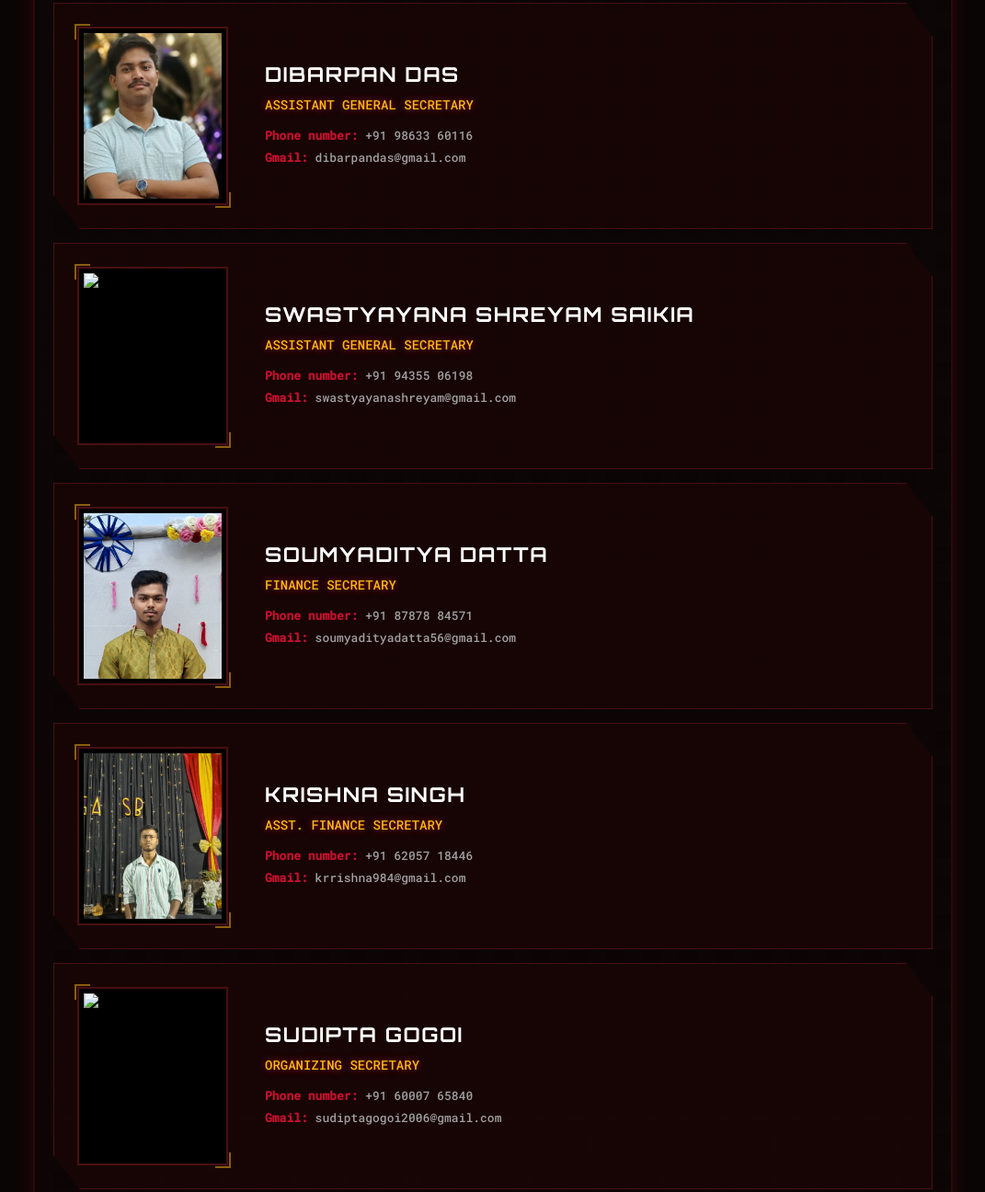
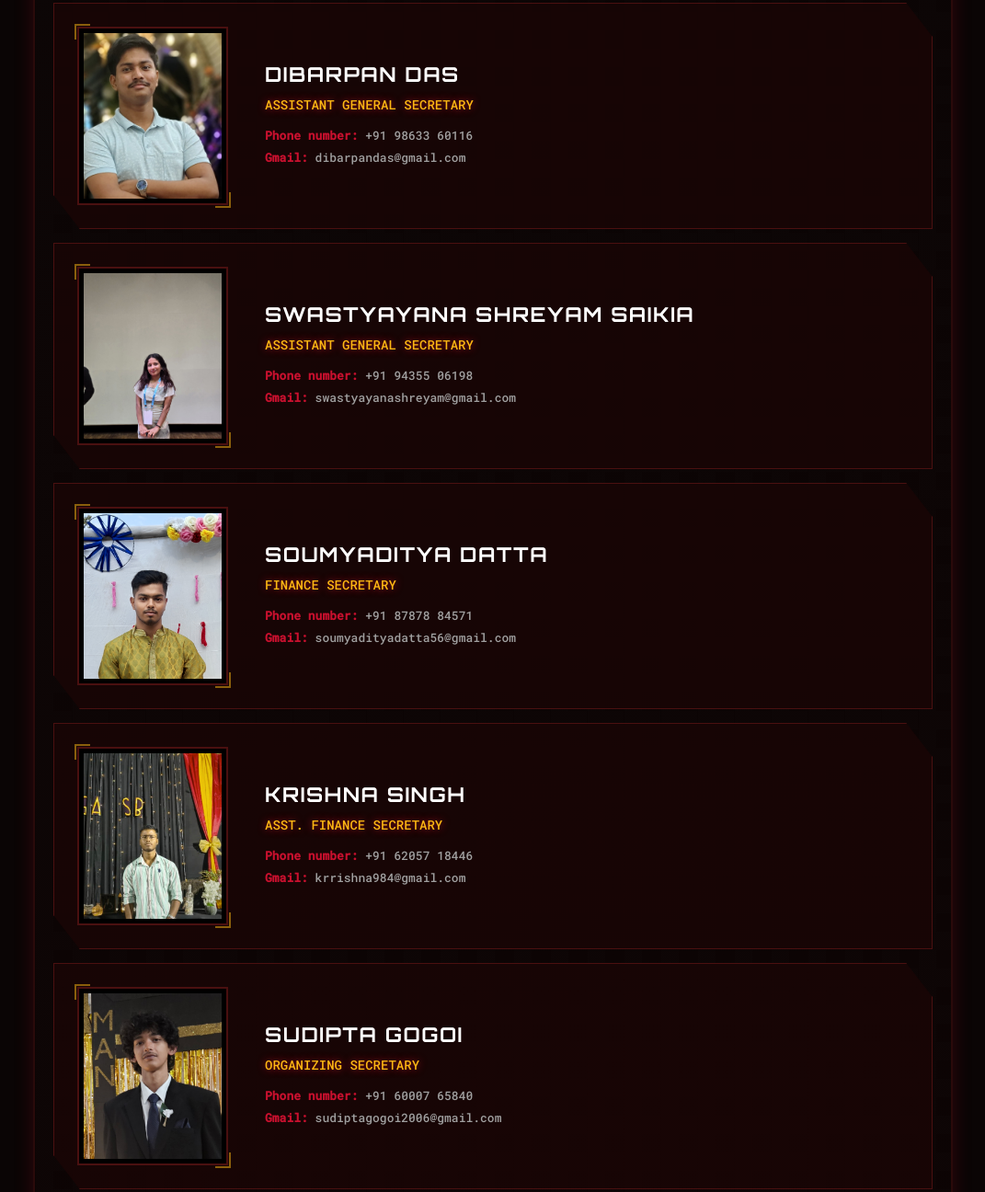
Before and after one commit to me24tnpnerist-cyber/man-web-aasset, a plain HTML site: page index.html in a window 1280 px wide. Shown: the part 949-2245 px from the top of the page at 92% size, without its empty margins (104-1175 px from the left). Drawn offline with Linux system fonts and the light colour scheme.

Commit message:
Update index.html

```diff
--- a/index.html
+++ b/index.html
@@ -38,10 +38,10 @@ body { background-color: #0a0505; margin: 0; padding: 20px 0; }
 <div class="stark-row"><div class="stark-image"><img src="photo/Web-image.jpg" alt="Dr. Nitish Kumar"></div><div class="stark-details"><h3>DR. NITISH KUMAR</h3><p class="stark-role">MAN Coordinator</p></div></div>
 <div class="stark-row"><div class="stark-image"><img src="photo/WhatsApp%20Image%202026-05-30%20at%2011.00.17%20PM.jpeg" alt="Dikshitav Hazarika"></div><div class="stark-details"><h3>DIKSHITAV HAZARIKA</h3><p class="stark-role">General Secretary</p><p class="stark-data"><span>Phone number:</span> +91 88228 33628</p><p class="stark-data"><span>Gmail:</span> dikshitavhazarika06@gmail.com</p></div></div>
 <div class="stark-row"><div class="stark-image"><img src="photo/IMG-20260307-WA0088%20-%20Dibarpan%20Das.jpg" alt="Dibarpan Das"></div><div class="stark-details"><h3>DIBARPAN DAS</h3><p class="stark-role">Assistant General Secretary</p><p class="stark-data"><span>Phone number:</span> +91 98633 60116</p><p class="stark-data"><span>Gmail:</span> dibarpandas@gmail.com</p></div></div>
-<div class="stark-row"><div class="stark-image"><img src="photo/f01ef414-d878-4860-841e-068c23144117%20-%20Swastyayana%20Shreyam%20Saikia.jpg" alt="Swastyayana Shreyam Saikia"></div><div class="stark-details"><h3>SWASTYAYANA SHREYAM SAIKIA</h3><p class="stark-role">Assistant General Secretary</p><p class="stark-data"><span>Phone number:</span> +91 94355 06198</p><p class="stark-data"><span>Gmail:</span> swastyayanashreyam@gmail.com</p></div></div>
+<div class="stark-row"><div class="stark-image"><img src="photo/f01ef414-d878-4860-841e-068c23144117 - Swastyayana Shreyam Saikia.jpeg" alt="Swastyayana Shreyam Saikia"></div><div class="stark-details"><h3>SWASTYAYANA SHREYAM SAIKIA</h3><p class="stark-role">Assistant General Secretary</p><p class="stark-data"><span>Phone number:</span> +91 94355 06198</p><p class="stark-data"><span>Gmail:</span> swastyayanashreyam@gmail.com</p></div></div>
 <div class="stark-row"><div class="stark-image"><img src="photo/IMG_20240530_162405%20-%20Soumyaditya%20Datta.jpg" alt="Soumyaditya Datta"></div><div class="stark-details"><h3>SOUMYADITYA DATTA</h3><p class="stark-role">Finance Secretary</p><p class="stark-data"><span>Phone number:</span> +91 87878 84571</p><p class="stark-data"><span>Gmail:</span> soumyadityadatta56@gmail.com</p></div></div>
 <div class="stark-row"><div class="stark-image"><img src="photo/Screenshot_20260325_215412%20-%20Krishna%20Singh.jpg" alt="Krishna Singh"></div><div class="stark-details"><h3>KRISHNA SINGH</h3><p class="stark-role">Asst. Finance Secretary</p><p class="stark-data"><span>Phone number:</span> +91 62057 18446</p><p class="stark-data"><span>Gmail:</span> krrishna984@gmail.com</p></div></div>
-<div class="stark-row"><div class="stark-image"><img src="photo/20260430_222425%20(1)%20-%20Sudipta%20Gogoi%20(Large).jpg" alt="Sudipta Gogoi"></div><div class="stark-details"><h3>SUDIPTA GOGOI</h3><p class="stark-role">Organizing Secretary</p><p class="stark-data"><span>Phone number:</span> +91 60007 65840</p><p class="stark-data"><span>Gmail:</span> sudiptagogoi2006@gmail.com</p></div></div>
+<div class="stark-row"><div class="stark-image"><img src="photo/20260430_222425(1) - Sudipta Gogoi (Large).jpg" alt="Sudipta Gogoi"></div><div class="stark-details"><h3>SUDIPTA GOGOI</h3><p class="stark-role">Organizing Secretary</p><p class="stark-data"><span>Phone number:</span> +91 60007 65840</p><p class="stark-data"><span>Gmail:</span> sudiptagogoi2006@gmail.com</p></div></div>
 <div class="stark-row"><div class="stark-image"><img src="photo/IMG-20250103-WA0121%20-%20Kamal%20Lochan%20Borah.jpg" alt="Kamal Borah"></div><div class="stark-details"><h3>KAMAL BORAH</h3><p class="stark-role">Organizing Secretary</p><p class="stark-data"><span>Phone number:</span> +91 98648 77567</p><p class="stark-data"><span>Gmail:</span> kamallochanborah2@gmail.com</p></div></div>
 <div class="stark-row"><div class="stark-image"><img src="photo/IMG_20231215_113220%20-%20Divya%20Prakash%20(Large).jpg" alt="Divya Prakash"></div><div class="stark-details"><h3>DIVYA PRAKASH</h3><p class="stark-role">Auditor</p><p class="stark-data"><span>Phone number:</span> +91 80923 19890</p><p class="stark-data"><span>Gmail:</span> divyaprakash3705@gmail.com</p></div></div>
 <div class="stark-row"><div class="stark-image"><img src="photo/B6AB9DD8-8BD5-44DD-B626-A3AB37878FE1%20-%20Duk.jpeg" alt="Dukmali Debbarma"></div><div class="stark-details"><h3>DUKMALI DEBBARMA</h3><p class="stark-role">Creative Head</p><p class="stark-data"><span>Phone number:</span> +91 70852 43857</p><p class="stark-data"><span>Gmail:</span> debbarmadukmali52@gmail.com</p></div></div>
@@ -61,7 +61,7 @@ body { background-color: #0a0505; margin: 0; padding: 20px 0; }
 <div class="stark-row"><div class="stark-image"><img src="photo/IMG-20250504-WA0086%20-%20samarth%20kaushal.jpg" alt="Samarth Kaushal"></div><div class="stark-details"><h3>SAMARTH KAUSHAL</h3><p class="stark-role">T&P In-Charge</p><p class="stark-data"><span>Phone number:</span> +91 82192 54065</p><p class="stark-data"><span>Gmail:</span> samarth017344@gmail.com</p></div></div>
 <div class="stark-row"><div class="stark-image"><img src="photo/IMG-20260530-WA0013%20-%20Ranjan%20Tongbram.jpg" alt="Tongbram Ranjan Singh"></div><div class="stark-details"><h3>TONGBRAM RANJAN SINGH</h3><p class="stark-role">Decoration In-Charge</p><p class="stark-data"><span>Phone number:</span> +91 93621 11418</p><p class="stark-data"><span>Gmail:</span> ranjantongbram198@gmail.com</p></div></div>
 <div class="stark-row"><div class="stark-image"><img src="photo/IMG-20250820-WA0046%20(1)%20-%20Nitish%20Oinam.jpg" alt="Nitish Oinam"></div><div class="stark-details"><h3>NITISH OINAM</h3><p class="stark-role">Decoration In-Charge</p><p class="stark-data"><span>Phone number:</span> +91 70056 76431</p><p class="stark-data"><span>Gmail:</span> nitishoinam973@gmail.com</p></div></div>
-<div class="stark-row"><div class="stark-image"><img src="photo/C0523A1A-E35D-4E68-B98B-443422E87F49%20-%20Johnson%20Heisnam%20(Lukhoiba).jpg" alt="Johnson Heisnam"></div><div class="stark-details"><h3>JOHNSON HEISNAM</h3><p class="stark-role">Decoration In-Charge</p><p class="stark-data"><span>Phone number:</span> +91 93780 33572</p><p class="stark-data"><span>Gmail:</span> johnsonheisnam2003@gmail.com</p></div></div>
+<div class="stark-row"><div class="stark-image"><img src="photo/C0523A1A-E35D-4E68-B98B-443422E87F49 - Johnson Heisnam (Lukhoiba).jpeg" alt="Johnson Heisnam"></div><div class="stark-details"><h3>JOHNSON HEISNAM</h3><p class="stark-role">Decoration In-Charge</p><p class="stark-data"><span>Phone number:</span> +91 93780 33572</p><p class="stark-data"><span>Gmail:</span> johnsonheisnam2003@gmail.com</p></div></div>
 <div class="stark-row"><div class="stark-image"><img src="photo/IMG_20260112_233603%20-%20MANISH%20DARJEE.jpg" alt="Manish Darjee"></div><div class="stark-details"><h3>MANISH DARJEE</h3><p class="stark-role">Advisor</p><p class="stark-data"><span>Phone number:</span> +91 70029 75820</p><p class="stark-data"><span>Gmail:</span> rajkumardarjee08@gmail.com</p></div></div>
 </div>
 </body>
```
